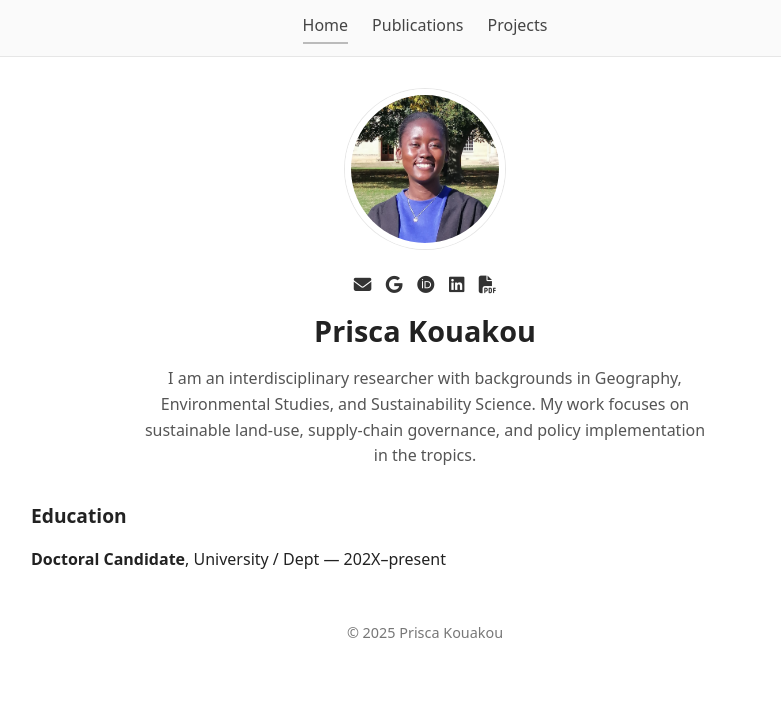
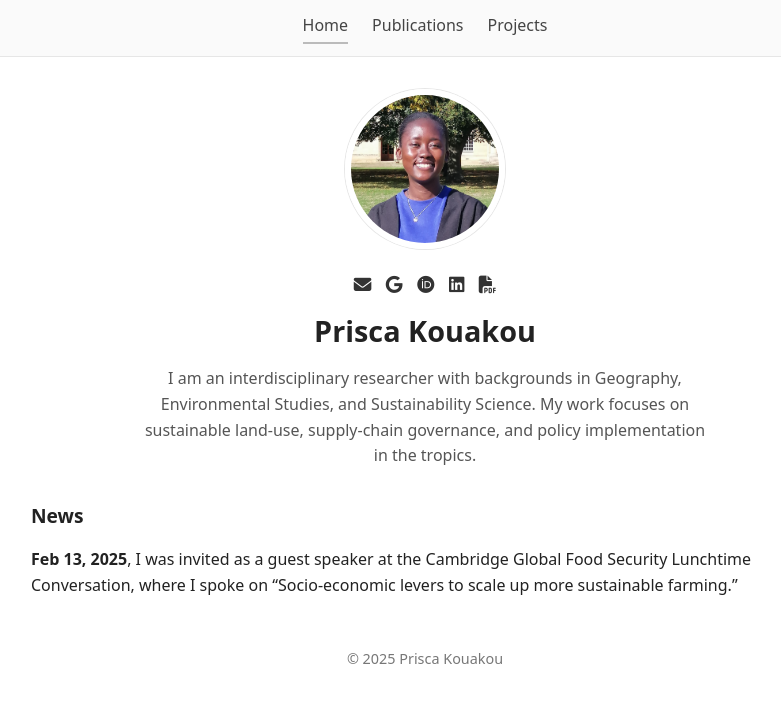
Before and after one commit to priscakmkouakou/priscakmkouakou.github.io, a Jekyll site: the page built from index.md, in a window 1280 px wide. Shown: the top 703 px of the page, without its empty margins (215-996 px from the left). Built offline with Jekyll 4.4.1, drawn with Linux system fonts in a browser that asks for light colours.

Commit message:
Update index.md

```diff
--- a/index.md
+++ b/index.md
@@ -20,6 +20,6 @@ layout: default
 </div>
 
 <div class="section">
-  <h2>Education</h2>
-  <p><strong>Doctoral Candidate</strong>, University / Dept — 202X–present</p>
+  <h2>News</h2>
+  <p><strong>Feb 13, 2025</strong>,  I was invited as a guest speaker at the Cambridge Global Food Security Lunchtime Conversation, where I spoke on “Socio-economic levers to scale up more sustainable farming.”</p>
 </div>
```
